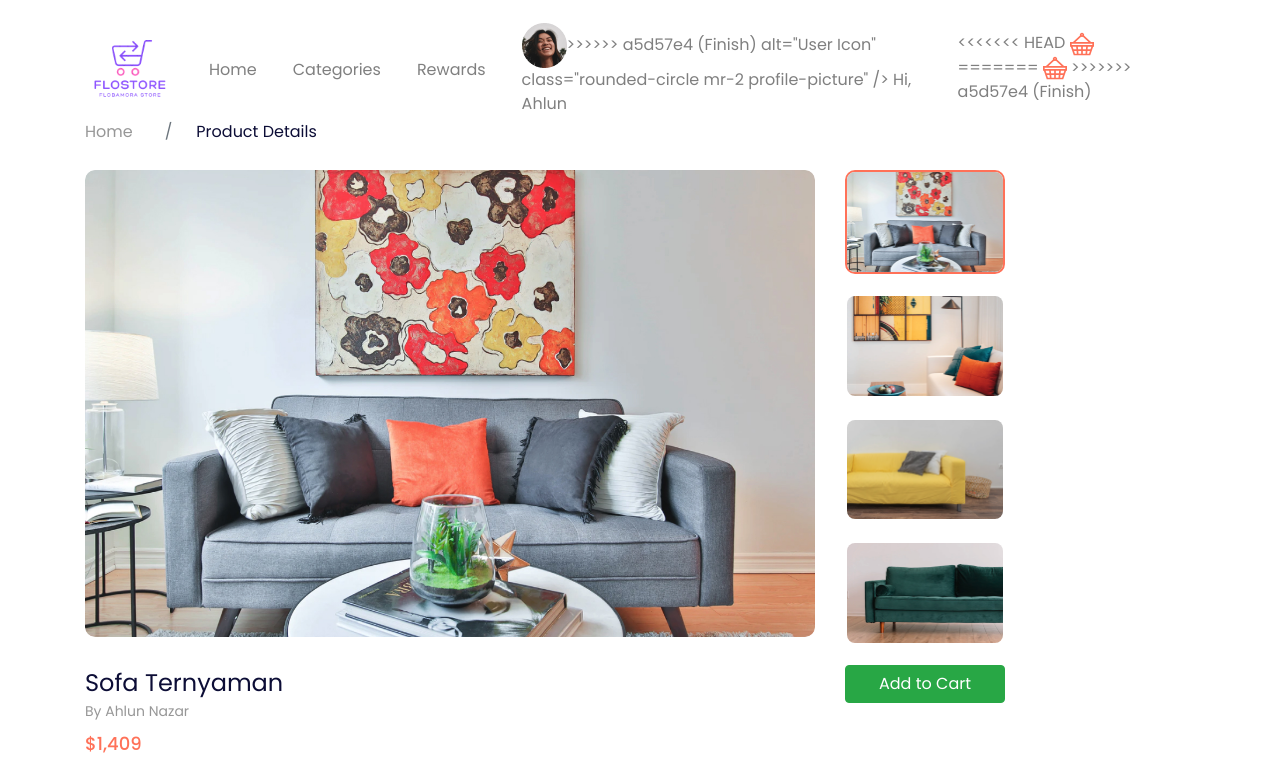
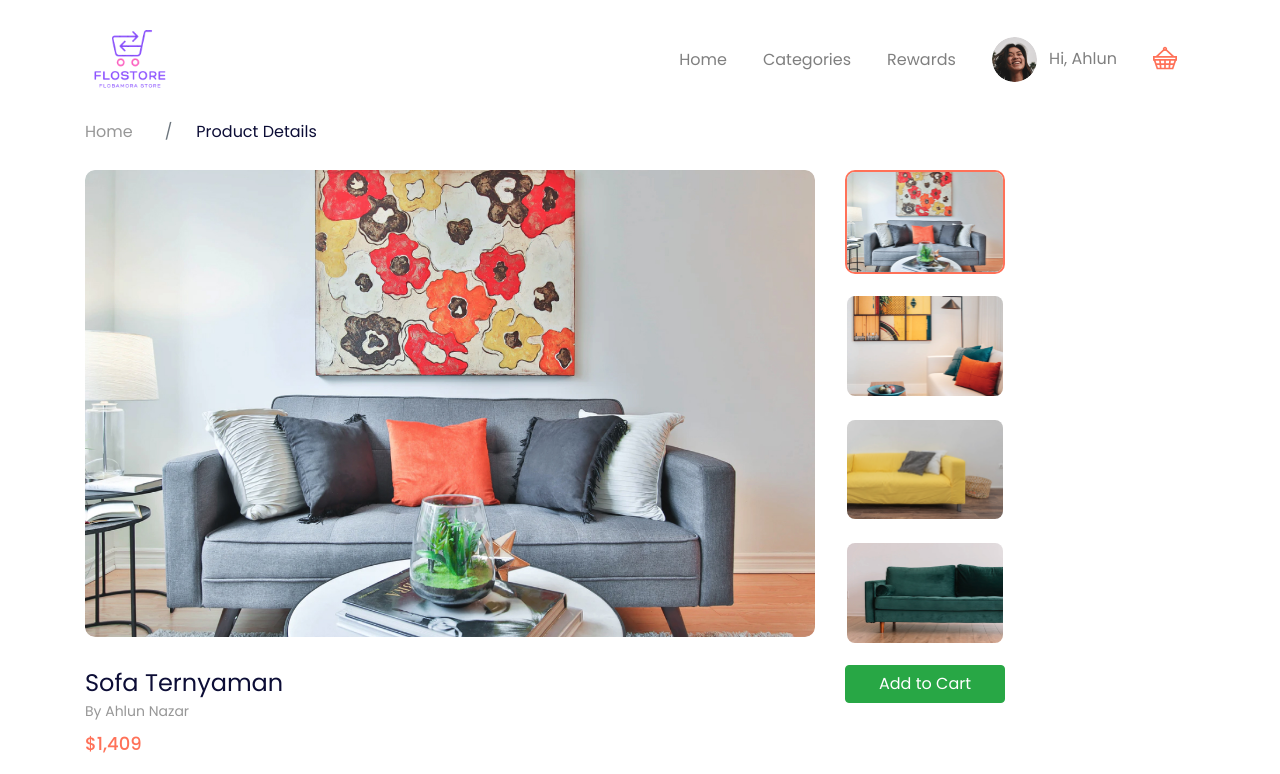
Before and after one commit to Ahlunnazar10/flobamora, a plain HTML site: page details.html in a window 1280 px wide. Shown: the top 774 px of the page. Drawn offline with nearby package versions, Linux system fonts and the light colour scheme.

Commit message:
Update details.html

```diff
--- a/details.html
+++ b/details.html
@@ -52,8 +52,7 @@
 								id="navbarDropdown"
 								role="button"
 								data-toggle="dropdown">
-								<img <<<<<<< HEAD src=" img/user.png" ======= src="img/user.png"
-								>>>>>>> a5d57e4 (Finish) alt="User Icon" class="rounded-circle
+								<img src="img/user.png" alt="User Icon" class="rounded-circle
 								mr-2 profile-picture" /> Hi, Ahlun
 							</a>
 							<div class="dropdown-menu">
@@ -67,11 +66,7 @@
 						</li>
 						<li class="nav-item">
 							<a href="#" class="nav-link d-inline-block mt-2">
-								<<<<<<< HEAD
-								<img src="               img/chart-empty.svg" alt="" />
-								=======
 								<img src="img/chart-empty.svg" alt="" />
-								>>>>>>> a5d57e4 (Finish)
 							</a>
 						</li>
 					</ul>
```
